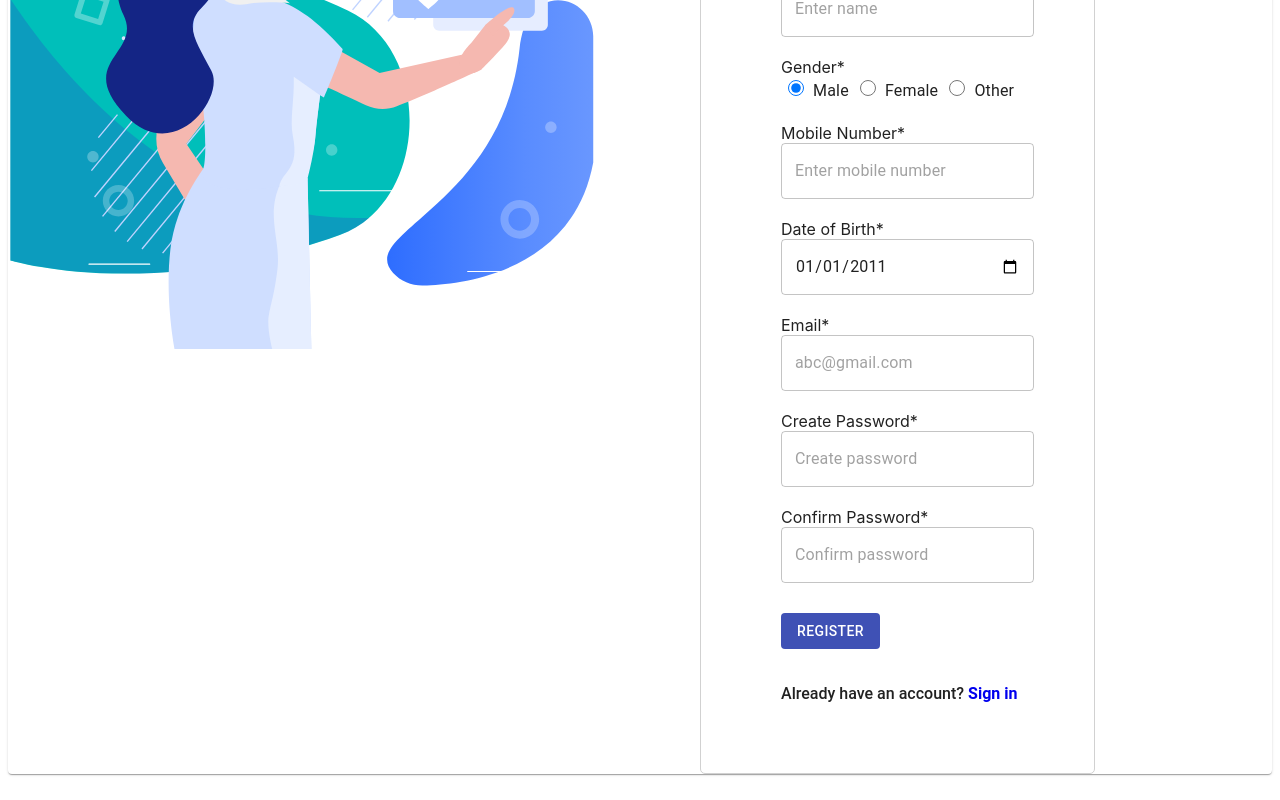
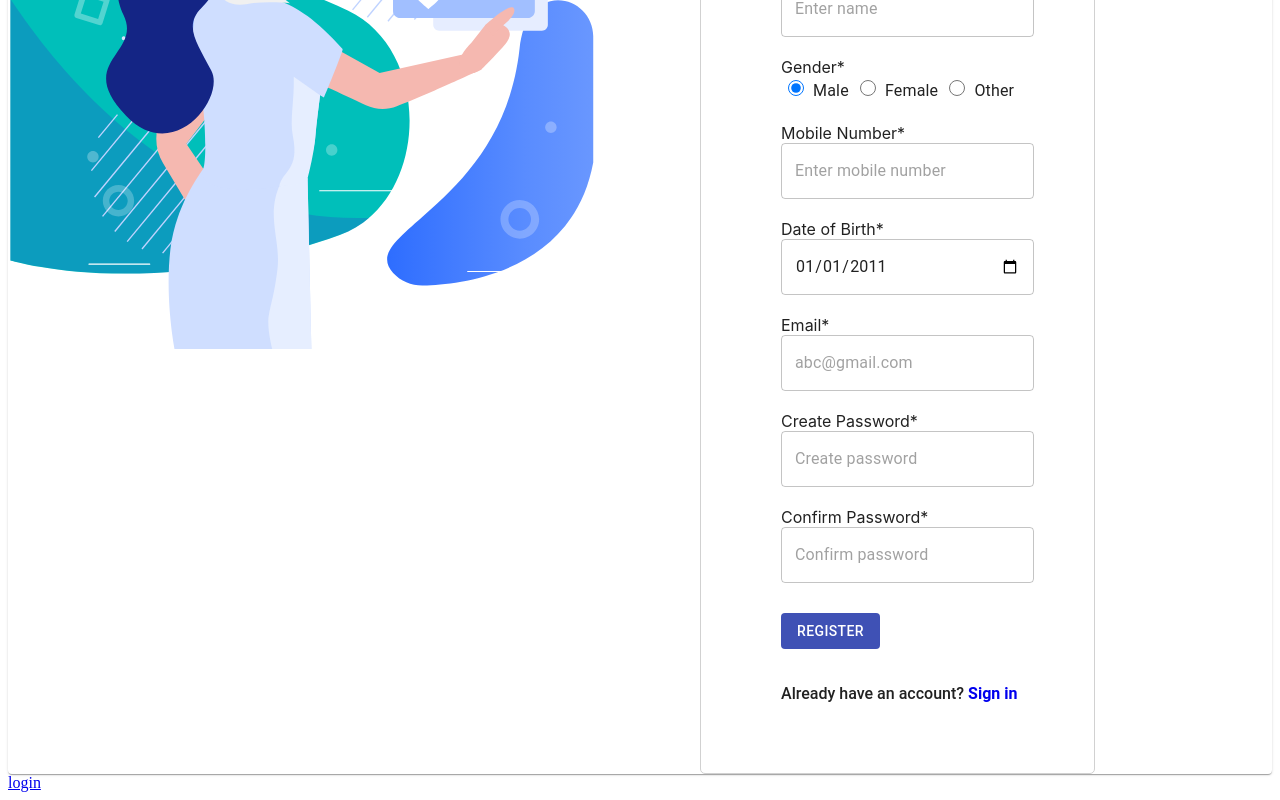
Before and after one commit to sadakshyasharma/Myloginsignup, a React (Create React App) app: page /signup in a window 1280 px wide. Shown: the part 291-1091 px from the top of the page. Built offline with nearby package versions, Linux system fonts and the light colour scheme.

Commit message:
added default structure

```diff
--- a/public/index.html
+++ b/public/index.html
@@ -24,7 +24,7 @@
       work correctly both with client-side routing and a non-root public URL.
       Learn how to configure a non-root public URL by running `npm run build`.
     -->
-    <title>React App</title>
+    <title>my doctor</title>
   </head>
   <body>
     <noscript>You need to enable JavaScript to run this app.</noscript>
--- a/src/App.js
+++ b/src/App.js
@@ -21,7 +21,7 @@
           <Route path="/signup" element={<Signup />} />
           <Route path="/doctor" element={<Doctor />} />
         </Routes>
-        {/* <Link to="/">Back Home</Link> */}
+        <Link to="/login">login</Link>
       </Router>
     </>
   );
```
